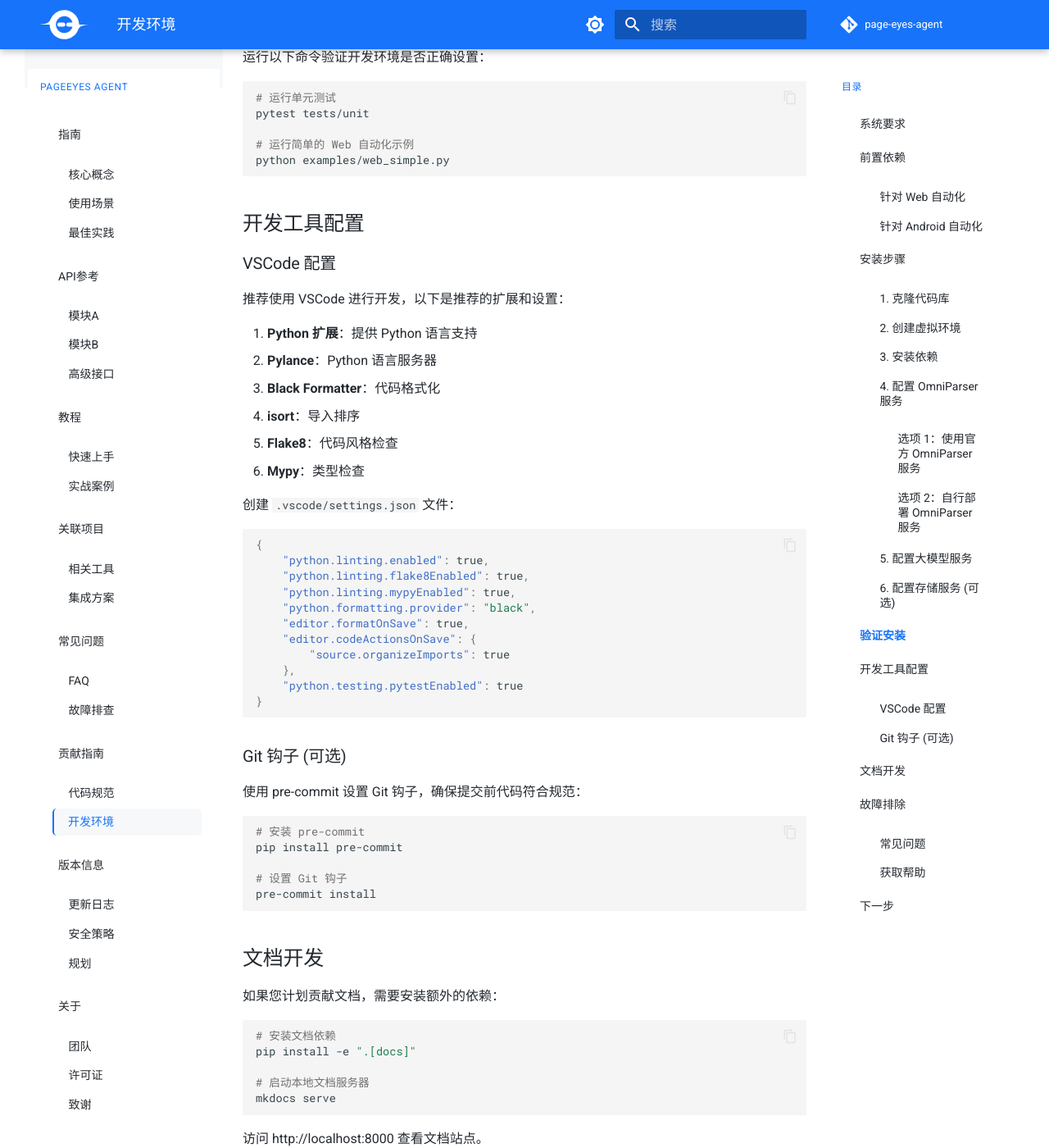
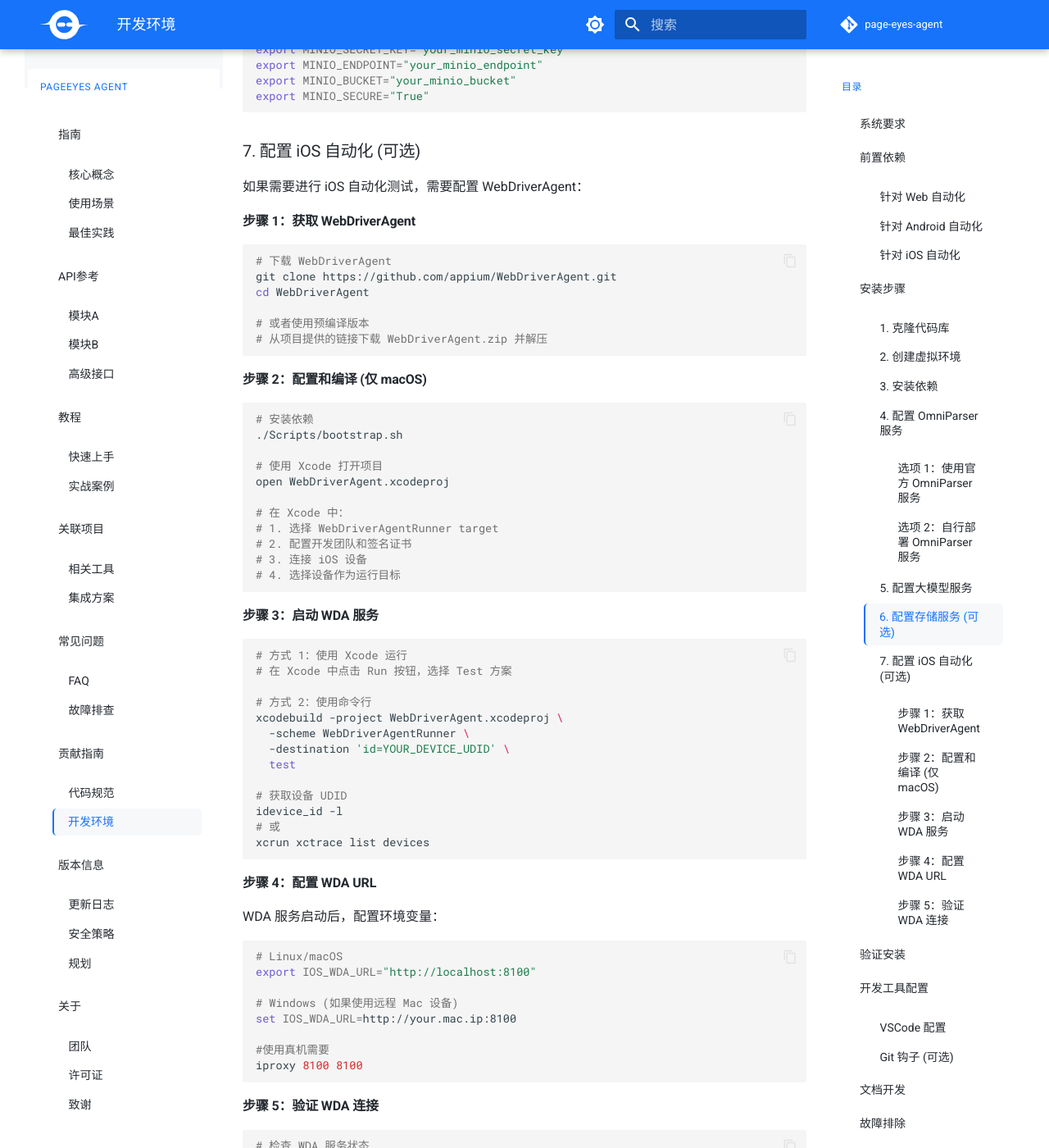
Before and after one commit to tencentmusic/page-eyes-agent, an MkDocs documentation site: the page built from docs/contributing/dev-env.md, in a window 1280 px wide and 1400 px high, scrolled down 3043 px. Shown: the whole window at 82% size. Built offline with MkDocs 1.6.1 and Material for MkDocs 9.7.7, drawn with Linux system fonts in a browser that asks for light colours; comment, search, counter and statistics services are not loaded; some of the changed text lies outside the part shown.

Commit message:
feat: 新增文档完善

````diff
--- a/docs/contributing/dev-env.md
+++ b/docs/contributing/dev-env.md
@@ -27,6 +27,12 @@
 
 - **ADB**：Android 调试桥
 - **Android SDK Platform Tools**：包含 ADB 和其他工具
+
+### 针对 iOS 自动化
+
+- **WebDriverAgent (WDA)**：iOS 设备自动化工具
+- **Xcode**：用于编译和部署 WDA (仅 macOS)
+- **iOS 设备**：需要开启开发者模式并信任开发证书
 
 ## 安装步骤
 
@@ -133,6 +139,79 @@
 export MINIO_SECURE="True"
 ```
 
+### 7. 配置 iOS 自动化 (可选)
+
+如果需要进行 iOS 自动化测试，需要配置 WebDriverAgent：
+
+#### 步骤 1：获取 WebDriverAgent
+
+```bash
+# 下载 WebDriverAgent
+git clone https://github.com/appium/WebDriverAgent.git
+cd WebDriverAgent
+
+# 或者使用预编译版本
+# 从项目提供的链接下载 WebDriverAgent.zip 并解压
+```
+
+#### 步骤 2：配置和编译 (仅 macOS)
+
+```bash
+# 安装依赖
+./Scripts/bootstrap.sh
+
+# 使用 Xcode 打开项目
+open WebDriverAgent.xcodeproj
+
+# 在 Xcode 中：
+# 1. 选择 WebDriverAgentRunner target
+# 2. 配置开发团队和签名证书
+# 3. 连接 iOS 设备
+# 4. 选择设备作为运行目标
+```
+
+#### 步骤 3：启动 WDA 服务
+
+```bash
+# 方式 1：使用 Xcode 运行
+# 在 Xcode 中点击 Run 按钮，选择 Test 方案
+
+# 方式 2：使用命令行
+xcodebuild -project WebDriverAgent.xcodeproj \
+  -scheme WebDriverAgentRunner \
+  -destination 'id=YOUR_DEVICE_UDID' \
+  test
+
+# 获取设备 UDID
+idevice_id -l
+# 或
+xcrun xctrace list devices
+```
+
+#### 步骤 4：配置 WDA URL
+
+WDA 服务启动后，配置环境变量：
+
+```bash
+# Linux/macOS
+export IOS_WDA_URL="http://localhost:8100"
+
+# Windows (如果使用远程 Mac 设备)
+set IOS_WDA_URL=http://your.mac.ip:8100
+
+#使用真机需要
+iproxy 8100 8100
+```
+
+#### 步骤 5：验证 WDA 连接
+
+```bash
+# 检查 WDA 服务状态
+curl http://localhost:8100/status
+
+# 应该返回设备信息的 JSON 响应
+```
+
 ## 验证安装
 
 运行以下命令验证开发环境是否正确设置：
@@ -143,6 +222,9 @@
 
 # 运行简单的 Web 自动化示例
 python examples/web_simple.py
+
+# 运行 iOS 自动化示例 (需要先配置 WDA)
+pytest tests/test_ios_agent.py
 ```
 
 ## 开发工具配置
@@ -225,6 +307,36 @@
    curl -I http://your.omniparser.service:8000/health
    ```
 
+4. **WDA 连接失败 (iOS)**
+
+   检查 WDA 服务状态和设备连接：
+   ```bash
+   # 检查 WDA 服务
+   curl http://localhost:8100/status
+
+   # 检查设备连接
+   idevice_id -l
+
+   # 重启 WDA 服务
+   # 在 Xcode 中停止并重新运行 Test
+   ```
+
+5. **iOS 设备信任问题**
+
+   在 iOS 设备上：
+   - 打开 设置 > 通用 > VPN与设备管理
+   - 信任开发者证书
+   - 打开 设置 > 隐私与安全性 > 开发者模式
+   - 启用开发者模式并重启设备
+
+6. **Xcode 签名问题**
+
+   确保：
+   - 已登录 Apple ID
+   - 选择了正确的开发团队
+   - 设备已添加到开发者账号
+   - Bundle ID 唯一且未被占用
+
 ### 获取帮助
 
 如果您遇到其他问题，可以：
--- a/docs/getting-started/installation.md
+++ b/docs/getting-started/installation.md
@@ -4,7 +4,7 @@
 
 # 安装指南
 
-PageEyes Agent 是一个轻量级 UI 自动化框架，支持通过自然语言指令驱动 Web 和 Android 平台的 UI 自动化任务。本指南将展示如何正确安装和配置 PageEyes Agent 及其依赖项。
+PageEyes Agent 是一个轻量级 UI 自动化框架，支持通过自然语言指令驱动 Web、Android 和 iOS 平台的 UI 自动化任务。本指南将展示如何正确安装和配置 PageEyes Agent 及其依赖项。
 
 
 ## 系统要求
@@ -122,7 +122,100 @@
 sudo apt-get install android-tools-adb
 ```
 
-### 4. MinIO（可选，用于报告存储）
+### 4 WebDriverAgent (WDA)（仅 iOS 需要）
+
+如果计划在 iOS 设备上运行自动化任务，需要配置 WebDriverAgent：
+
+!!! tip
+    WDA 的编译和部署需要在 macOS 系统上进行，并需要 Xcode 和 Apple 开发者账号。
+
+#### 步骤 1：获取 WebDriverAgent
+
+```bash
+# 方式 1：从 GitHub 克隆
+git clone https://github.com/appium/WebDriverAgent.git
+cd WebDriverAgent
+
+# 方式 2：使用预编译版本（如果项目提供）
+# 下载 WebDriverAgent.zip 并解压
+unzip WebDriverAgent.zip
+cd WebDriverAgent
+```
+
+#### 步骤 2：安装依赖并配置
+
+```bash
+# 安装依赖
+./Scripts/bootstrap.sh
+
+# 使用 Xcode 打开项目
+open WebDriverAgent.xcodeproj
+```
+
+在 Xcode 中进行以下配置：
+
+1. 选择 **WebDriverAgentRunner** target
+2. 在 **Signing & Capabilities** 中：
+   - 勾选 "Automatically manage signing"
+   - 选择你的开发团队（Team）
+   - 确保 Bundle Identifier 唯一（例如：com.yourcompany.WebDriverAgentRunner）
+3. 连接 iOS 设备到 Mac
+4. 在设备上信任开发者证书：
+   - 打开 **设置 > 通用 > VPN与设备管理**
+   - 信任你的开发者证书
+5. 启用开发者模式（iOS 16+）：
+   - 打开 **设置 > 隐私与安全性 > 开发者模式**
+   - 启用并重启设备
+
+#### 步骤 3：启动 WDA 服务
+
+```bash
+# 获取设备 UDID
+idevice_id -l
+# 或
+xcrun xctrace list devices
+
+# 使用 xcodebuild 启动 WDA
+xcodebuild -project WebDriverAgent.xcodeproj \
+  -scheme WebDriverAgentRunner \
+  -destination 'id=YOUR_DEVICE_UDID' \
+  test
+
+# 或者在 Xcode 中直接运行 Test（推荐）
+# Product > Test 或按 Cmd+U
+```
+
+成功启动后，你会看到类似以下输出：
+
+```
+ServerURLHere->http://[YOUR_DEVICE_IP]:8100<-ServerURLHere
+
+执行端口转发：
+iproxy 8100 8100
+```
+
+#### 步骤 4：验证 WDA 连接
+
+```bash
+# 检查 WDA 服务状态
+curl http://localhost:8100/status
+
+# 应该返回包含设备信息的 JSON 响应
+```
+
+#### 步骤 5：配置环境变量
+
+在你的项目中设置 WDA URL：
+
+```bash
+# 本地设备
+export IOS_WDA_URL="http://localhost:8100"
+
+# 或远程设备
+export IOS_WDA_URL="http://YOUR_DEVICE_IP:8100"
+```
+
+### 5. MinIO（可选，用于报告存储）
 
 如果您需要存储和共享测试报告，可以配置 MinIO：
 
@@ -186,6 +279,7 @@
 | AGENT_LOG_GRAPH_NODE | False     | 是否记录图节点日志                                                   |
 | OPENAI_BASE_URL   | https://api.deepseek.com/v1          | DeepSeek API的服务端点                                               |
 | OPENAI_API_KEY    | a22a37d7-xxx | 调用DeepSeek API所需的认证密钥                                       |
+| IOS_WDA_URL       | -         | iOS WebDriverAgent 服务地址（仅 iOS 自动化需要）                      |
 
 
 使用腾讯云COS服务（与MinIO二选一）
@@ -242,6 +336,11 @@
 
 # 大模型服务 API Key
 OPENAI_API_KEY="your_llm_api_key_here"
+
+# --- iOS 自动化配置 ---
+# WebDriverAgent 服务地址 (仅 iOS 自动化需要)
+# 本地设备使用 localhost，远程设备使用设备 IP
+IOS_WDA_URL="http://localhost:8100"
 ```
 
 ### 3. 存储与调试配置
@@ -308,6 +407,29 @@
    adb start-server
    ```
 
+4. **WDA 连接失败（iOS）**
+   ```bash
+   # 检查 WDA 服务状态
+   curl http://localhost:8100/status
+
+   # 检查设备连接
+   idevice_id -l
+
+   # 如果服务未运行，在 Xcode 中重新运行 Test
+   ```
+
+5. **iOS 设备信任问题**
+   - 在设备上打开 **设置 > 通用 > VPN与设备管理**
+   - 信任开发者证书
+   - 在 **设置 > 隐私与安全性 > 开发者模式** 中启用开发者模式
+   - 重启设备
+
+6. **Xcode 签名错误**
+   - 确保已登录 Apple ID（Xcode > Preferences > Accounts）
+   - 选择正确的开发团队
+   - 修改 Bundle Identifier 确保唯一性
+   - 清理项目并重新构建（Product > Clean Build Folder）
+
 ### 获取帮助
 
 如果你仍然遇到问题，可以通过以下方式获取帮助：
````
Also changed, not shown: docs/faq/troubleshooting.md (+2 -2 lines), docs/index.md (+3 -3 lines), docs/roadmap.md (+1 -1 lines), docs/tutorials/examples.md (+3 -0 lines), 6 other files.
